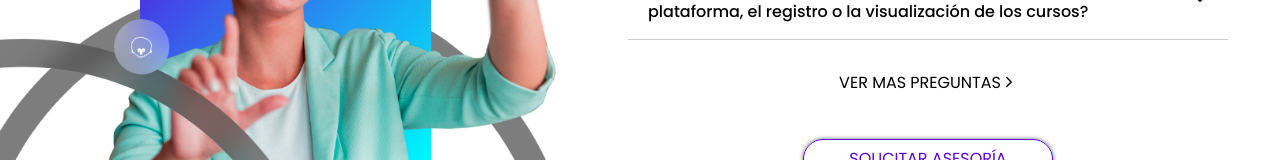
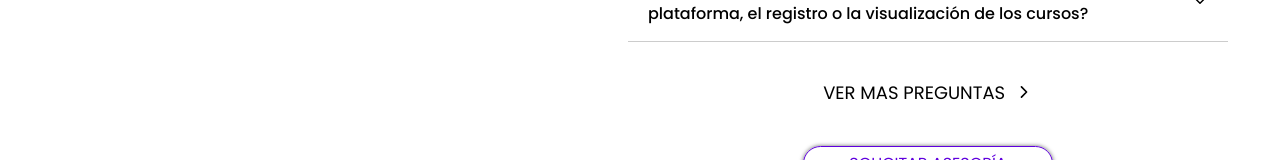
Before and after one commit to libelacademy/libel-up-successful-registry, a React (Create React App) app: page / in a window 1280 px wide. Shown: the part 7387-7547 px from the top of the page. Built offline with nearby package versions, Linux system fonts and the light colour scheme.

Commit message:
Despliegue

```diff
--- a/src/components/FAQ.js
+++ b/src/components/FAQ.js
@@ -1,14 +1,22 @@
-import React from "react";
+import React, { useState } from "react";
 import "../css/FAQ.css";
 
 import questions from "../utils/questions";
 import Question from "./cards/Question";
 
+import Image from "react-image-webp";
+
 import image from "../images/faq-image.png";
+import imageWebp from "../images/faq-image.webp"
 import line from "../images/line.png";
 import { IoChevronForward } from "react-icons/io5";
 
 const FAQ = () => {
+
+    const [question, setQuestion] = useState();
+    const handleQuestion = (id) => {
+        setQuestion(id)
+    }
 
     return (
         <div className="FAQ">
@@ -21,7 +29,7 @@ const FAQ = () => {
                 </div>
                 <div className="faq-content">
                     <div className="faq-imagen ">
-                        <img src={image} alt="FAQ" />
+                        <Image src={image} webp={imageWebp} alt="FAQ" />
                     </div>
                     <div className="faq-questions">
                         <div className="faq-questions-container">
@@ -29,28 +37,48 @@ const FAQ = () => {
                                 id={questions[0].id}
                                 question={questions[0].question}
                                 answer={questions[0].answer}
-
+                                handleQuestion={handleQuestion}
+                                active={
+                                    question === questions[0].id ? true : false
+                                }
                             />
                             <Question
                                 id={questions[1].id}
                                 question={questions[1].question}
                                 answer={questions[1].answer}
-
+                                handleQuestion={handleQuestion}
+                                active={
+                                    question === questions[1].id ? true : false
+                                }
                             />
                             <Question
                                 id={questions[2].id}
                                 question={questions[2].question}
                                 answer={questions[2].answer}
-
+                                handleQuestion={handleQuestion}
+                                active={
+                                    question === questions[2].id ? true : false
+                                }
                             />
                             <Question
                                 id={questions[3].id}
                                 question={questions[3].question}
                                 answer={questions[3].answer}
-
+                                handleQuestion={handleQuestion}
+                                active={
+                                    question === questions[3].id ? true : false
+                                }
                             />
-                            <a href={"https://libel.academy/preguntas-frecuentes"} className="more-questions">VER MAS PREGUNTAS{" "}<IoChevronForward/></a>
                         </div>
+                        <a
+                            href="https://libel.academy/preguntas-frecuentes/"
+                            target={"_blank"}
+                            rel="noreferrer"
+                            className="more-questions"
+                        >
+                            VER MAS PREGUNTAS&nbsp;&nbsp;
+                            <IoChevronForward />
+                        </a>
                         <a
                             href="https://calendly.com/libel"
                             target={"_blank"}
--- a/src/components/cards/Question.js
+++ b/src/components/cards/Question.js
@@ -2,8 +2,8 @@ import React, { useEffect, useState } from 'react'
 import '../../css/cards/Question.css'
 import { IoChevronDown, IoChevronUp } from 'react-icons/io5'
 
-const Question = ({ id, question, answer}) => {
-    const [active, setActive] = useState(false);
+const Question = ({ id, question, answer, handleQuestion, active }) => {
+    // const [active, setActive] = useState(false);
     const [visibility, setVisibility] = useState("none");
 
     useEffect(() => {
@@ -17,7 +17,7 @@ const Question = ({ id, question, answer}) => {
                     active ? "question-header-active" : "question-header"
                 }
                 onClick={() => {
-                    setActive(!active);
+                    active ? handleQuestion(-1) : handleQuestion(id)
                 }}
             >
                 <p>{question}</p>
--- a/src/css/FAQ.css
+++ b/src/css/FAQ.css
@@ -119,6 +119,7 @@
     cursor: pointer;
     color: black;
     text-decoration: none;
+    font-size: 18px;
 }
 
 .more-questions:hover {
```
